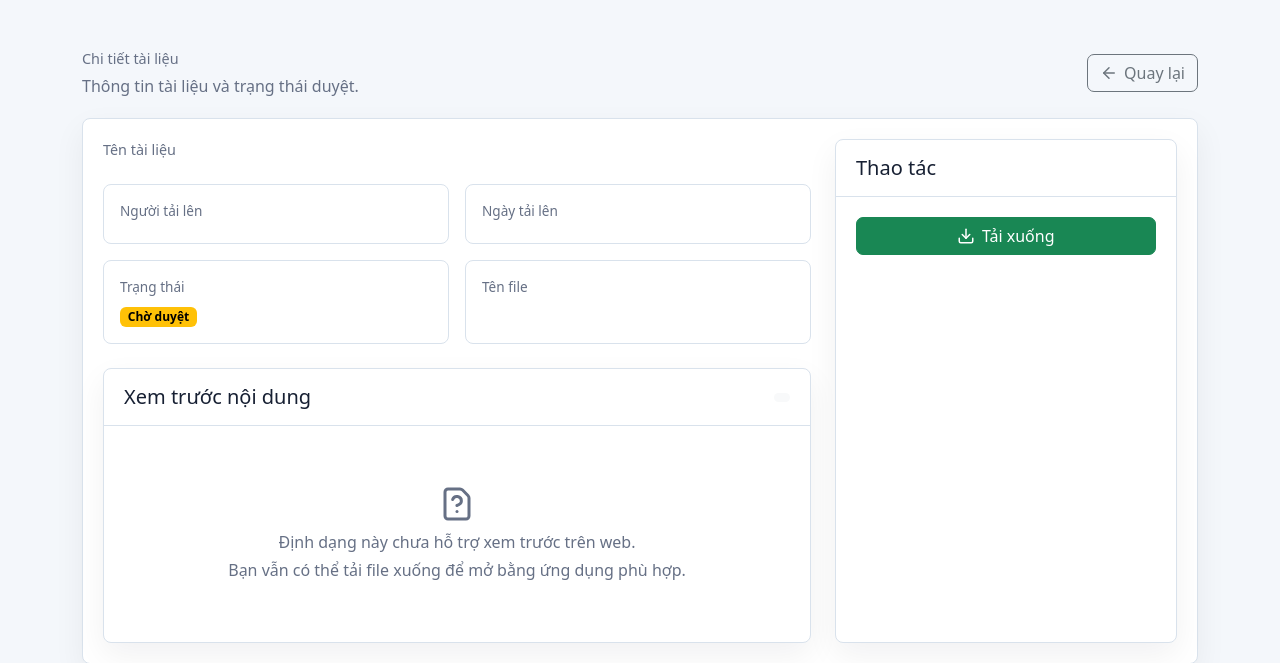
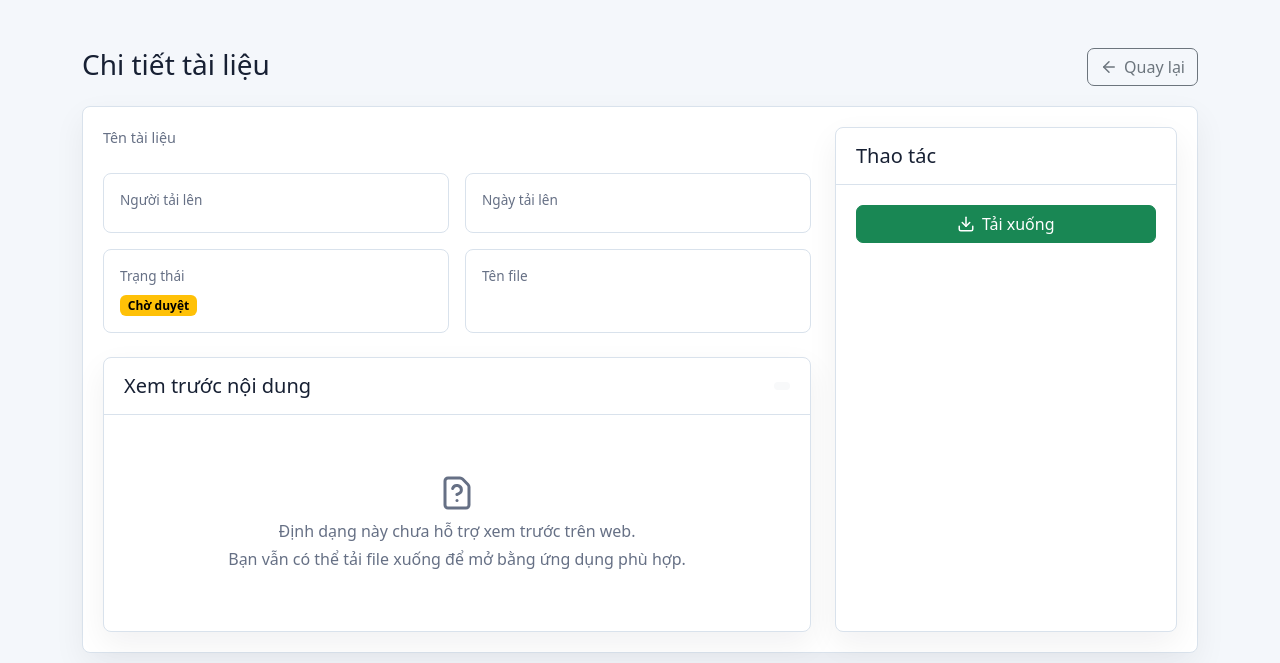
Before and after one commit to GiaHung305/meetingdocs, a Django app: template documents/templates/document_detail.html in a window 1280 px wide. Shown: the part 63-726 px from the top of the page. Run offline with Django 5.2, Linux system fonts and the light colour scheme; the template is opened without the code that fills it, so the values that code supplies are empty.

Commit message:
update templates

```diff
--- a/documents/templates/dashboard.html
+++ b/documents/templates/dashboard.html
@@ -5,9 +5,7 @@
 {% block content %}
 <section class="page-header">
     <div>
-        <div class="page-kicker">Quản trị hệ thống</div>
         <h1 class="h3 mb-1">Admin Dashboard</h1>
-        <div class="text-muted-strong">Duyệt, xem và xóa tài liệu trong hệ thống.</div>
     </div>
 </section>
 
--- a/documents/templates/document_detail.html
+++ b/documents/templates/document_detail.html
@@ -5,9 +5,7 @@
 {% block content %}
 <section class="page-header">
     <div>
-        <div class="page-kicker">Chi tiết tài liệu</div>
-        <h1 class="h3 mb-1">{{ doc.title }}</h1>
-        <div class="text-muted-strong">Thông tin tài liệu và trạng thái duyệt.</div>
+        <h1 class="h3 mb-1">Chi tiết tài liệu</h1>
     </div>
 
     <a href="/" class="btn btn-outline-secondary">
--- a/documents/templates/edit_document.html
+++ b/documents/templates/edit_document.html
@@ -5,8 +5,7 @@
 {% block content %}
 <section class="page-header">
     <div>
-        <div class="page-kicker">Cập nhật tài liệu</div>
-        <h1 class="h3 mb-1">Sửa tên tài liệu</h1>
+        <h1 class="h3 mb-1">Cập nhật tài liệu</h1>
         <div class="text-muted-strong">Sau khi sửa, tài liệu sẽ cần admin duyệt lại.</div>
     </div>
     <a href="/my-documents/" class="btn btn-outline-secondary">
--- a/documents/templates/login.html
+++ b/documents/templates/login.html
@@ -6,7 +6,6 @@
 <section class="surface auth-card">
     <div class="surface-header text-center">
         <h1 class="h4 mb-1">Đăng nhập</h1>
-        <div class="text-muted-strong">Truy cập tài khoản để quản lý tài liệu.</div>
     </div>
     <div class="surface-body">
         <form method="post">
--- a/documents/templates/my_documents.html
+++ b/documents/templates/my_documents.html
@@ -5,9 +5,7 @@
 {% block content %}
 <section class="page-header">
     <div>
-        <div class="page-kicker">Không gian cá nhân</div>
         <h1 class="h3 mb-1">Tài liệu của tôi</h1>
-        <div class="text-muted-strong">Theo dõi trạng thái duyệt và quản lý tài liệu bạn đã tải lên.</div>
     </div>
 
     <a href="/upload/" class="btn btn-primary">
--- a/documents/templates/register.html
+++ b/documents/templates/register.html
@@ -6,7 +6,6 @@
 <section class="surface auth-card">
     <div class="surface-header text-center">
         <h1 class="h4 mb-1">Đăng ký tài khoản</h1>
-        <div class="text-muted-strong">Tạo tài khoản để upload và theo dõi tài liệu.</div>
     </div>
     <div class="surface-body">
         <form method="post">
```
